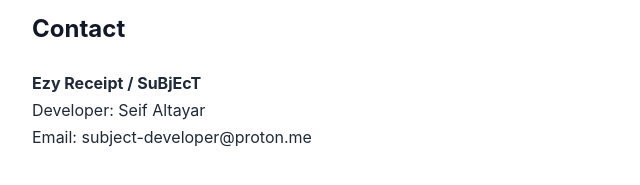
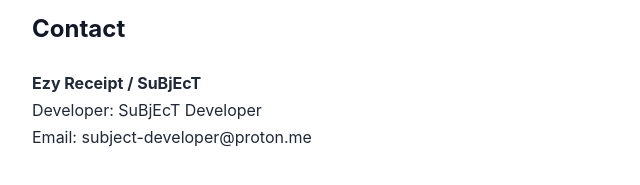
Before and after one commit to SuBjEcT1991/ezy-receipt, a plain HTML site: page delete-account/index.html in a window 1280 px wide. Shown: the part 1259-1444 px from the top of the page, 183-823 px from the left. Drawn offline with Linux system fonts and the light colour scheme.

Commit message:
index.html

```diff
--- a/delete-account/index.html
+++ b/delete-account/index.html
@@ -99,7 +99,7 @@
 
 <p>
 <strong>Ezy Receipt / SuBjEcT</strong><br>
-Developer: Seif Altayar<br>
+Developer: SuBjEcT Developer<br>
 Email: subject-developer@proton.me
 </p>
 
```
